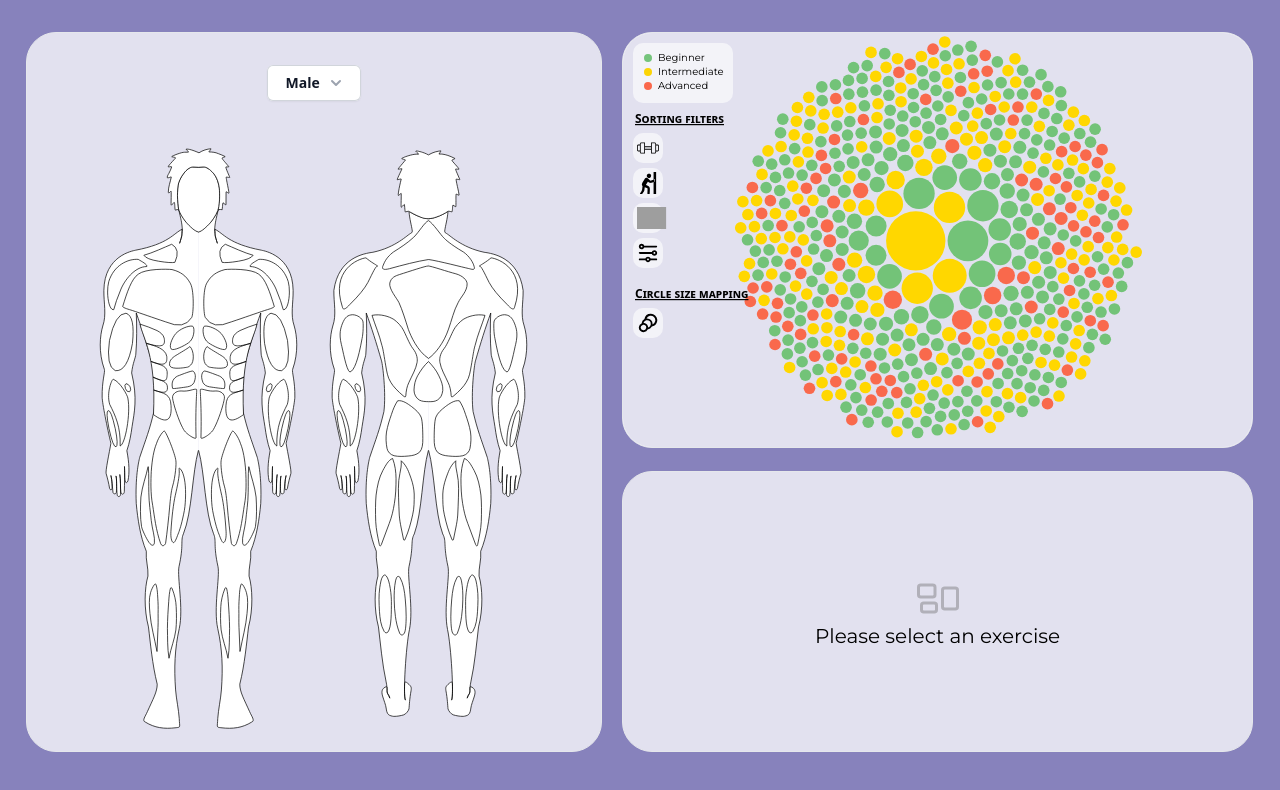
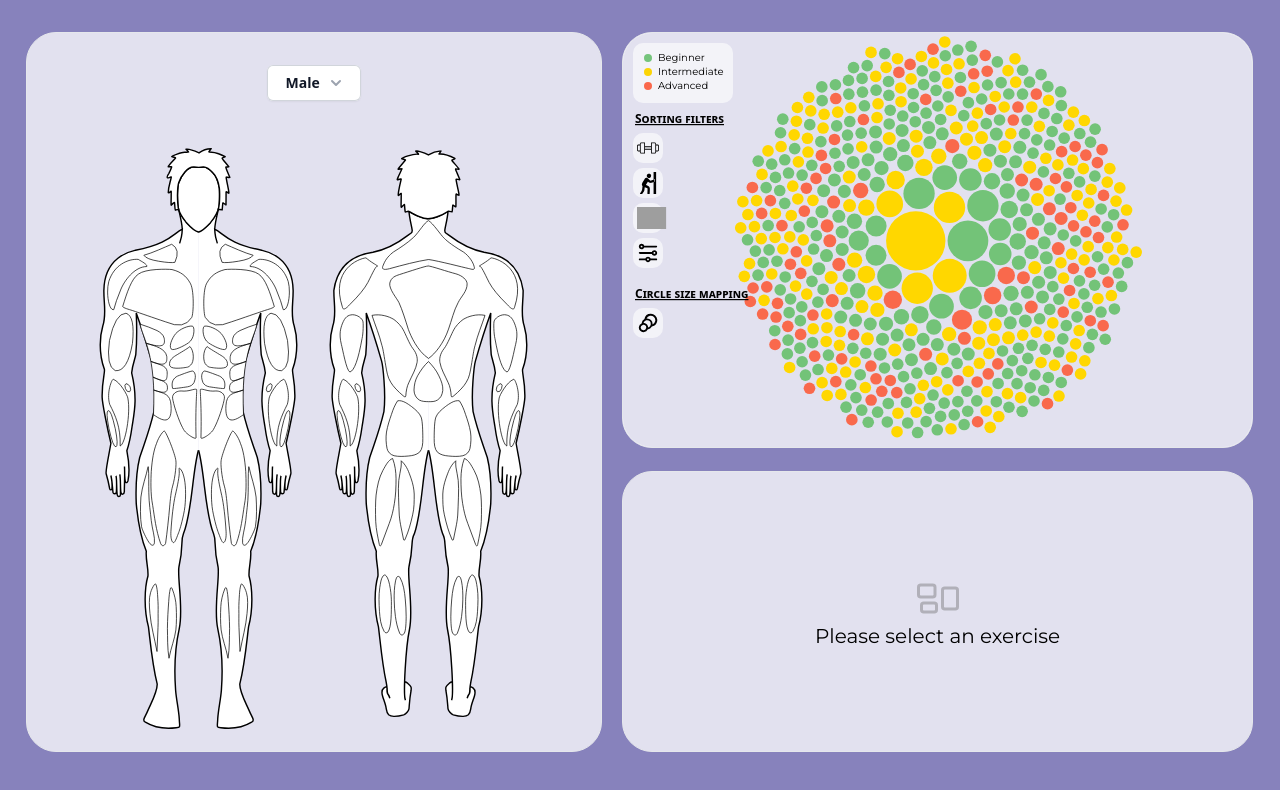
Before and after one commit to ernum/Vizercise, a Next.js app: page / in a window 1280 px wide. Shown: the top 790 px of the page. Built offline with nearby package versions, Linux system fonts and the light colour scheme; grey boxes are pictures that could not be loaded.

Commit message:
fix: Body stroke width

```diff
--- a/src/components/BodySection.js
+++ b/src/components/BodySection.js
@@ -81,6 +81,7 @@ export default function BodySection(props) {
           className="frontBody"
           id="Front"
           stroke="black"
+          strokeWidth={2}
           fill="white"
           fillOpacity="1"
         >
@@ -91,6 +92,7 @@ export default function BodySection(props) {
           className="frontFace"
           id="FrontFace"
           stroke="black"
+          strokeWidth={2}
           fill="white"
           fillOpacity="1"
         >
@@ -100,6 +102,7 @@ export default function BodySection(props) {
           className="frontHead"
           id="Front"
           stroke="black"
+          strokeWidth={2}
           fill="white"
           fillOpacity="1"
         >
@@ -261,6 +264,7 @@ export default function BodySection(props) {
           className="backBody"
           id="Back"
           stroke="black"
+          strokeWidth={2}
           fill="white"
           fillOpacity="1"
         >
@@ -271,6 +275,7 @@ export default function BodySection(props) {
           className="backHead"
           id="BackHead"
           stroke="black"
+          strokeWidth={2}
           fill="white"
           fillOpacity="1"
         >
```
